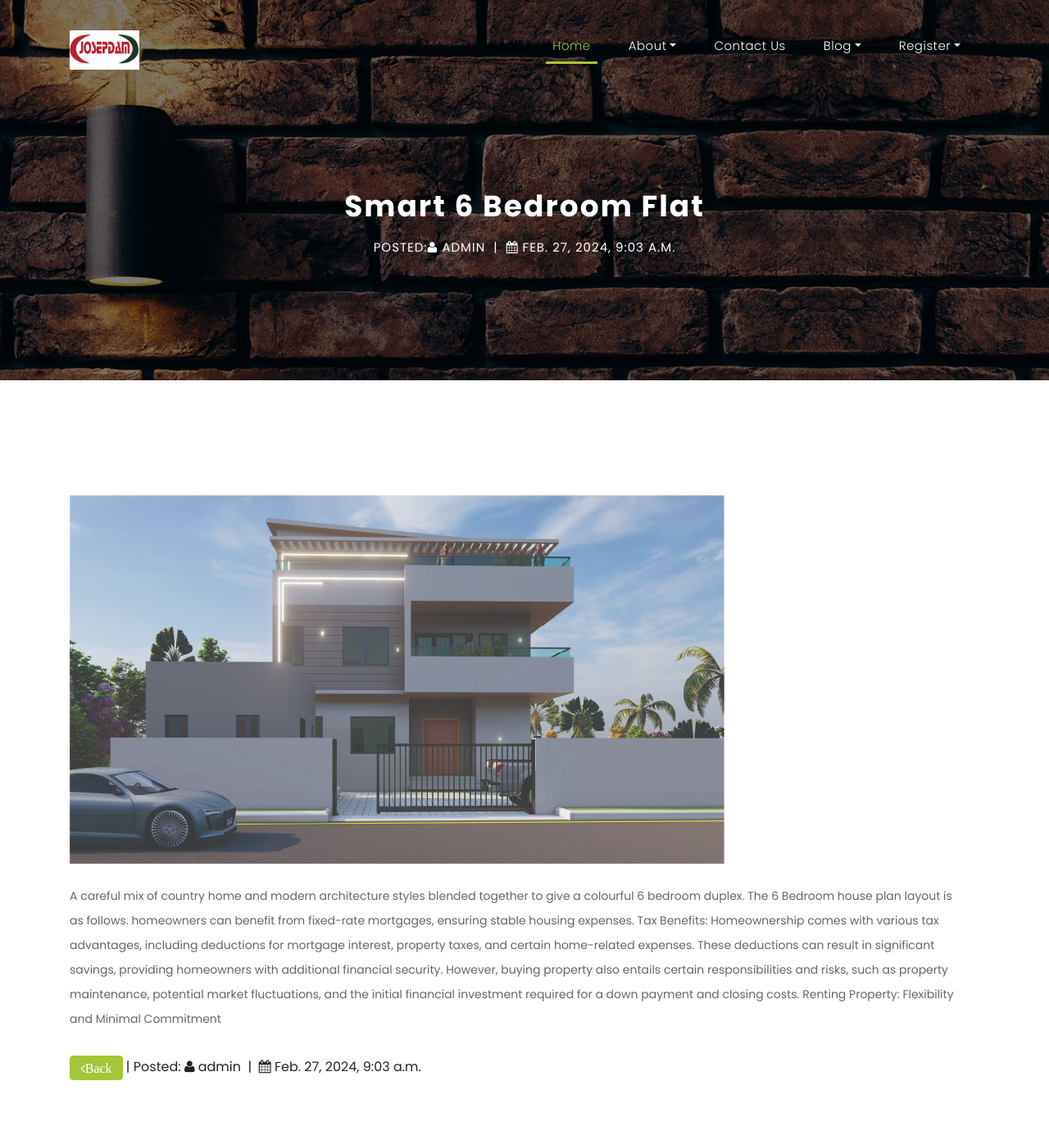
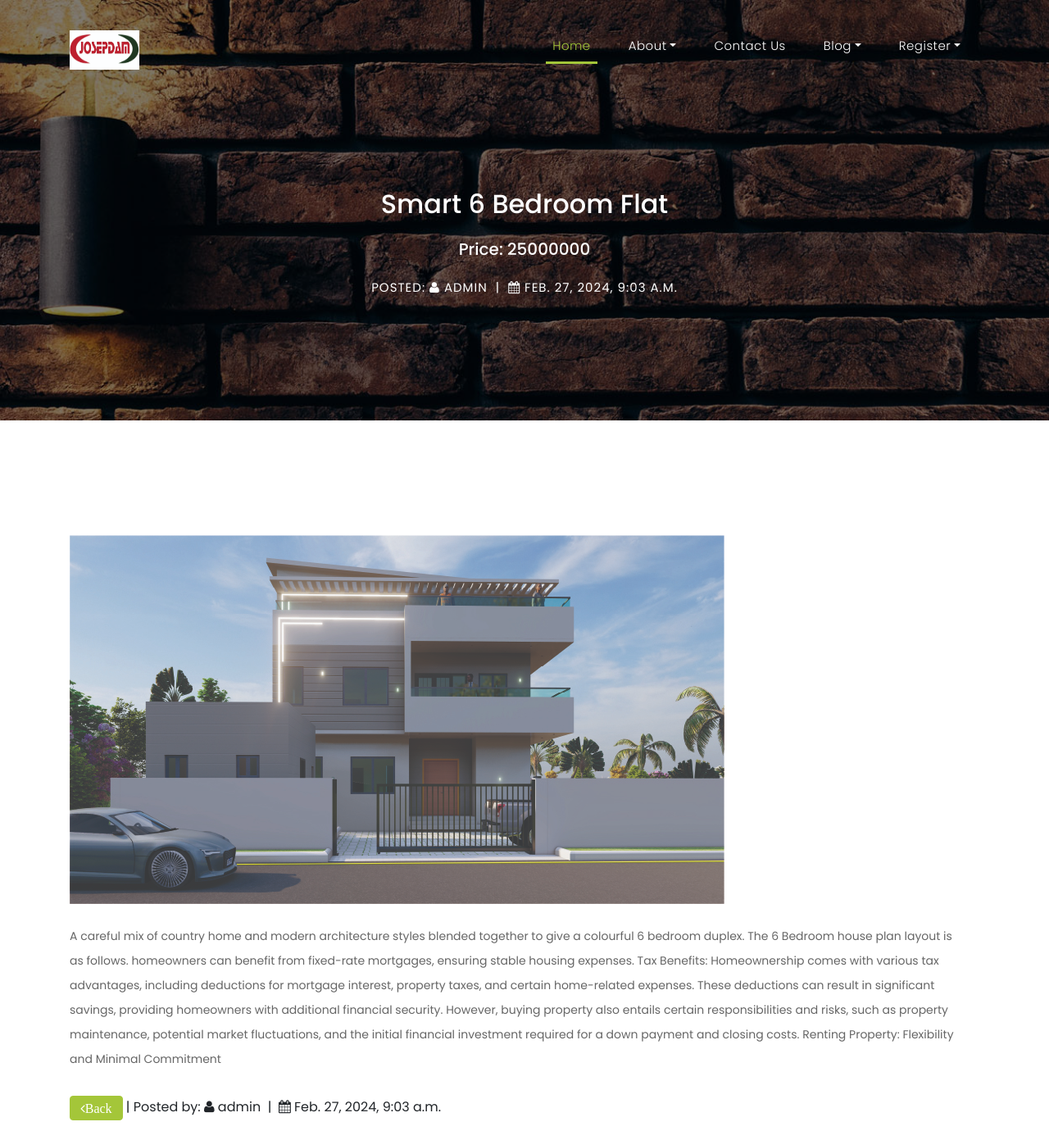
Before and after one commit to godwinumosen/josedamLit, a Django app: page /article_blog/4/ in a window 1280 px wide. Shown: the top 1391 px of the page at 82% size. Run offline with Django 5.2, Linux system fonts and the light colour scheme; data comes from the database, SQL or seed files in the repository; a map, chart or similar area stays blank; some libraries are stand-ins or nearby versions.

Commit message:
Added posted by admin into blog article and article details

```diff
--- a/templates/josep/article_detail.html
+++ b/templates/josep/article_detail.html
@@ -87,7 +87,7 @@
         <span>
            <a href="{% url 'home' %}" class="btn btn-primary"><i class="fa fa-angle-left">Back</i></a>
            <a href="{% url 'contact' %}" class="btn btn-primary"y"><small>Contact </small></a>
-            <small> Posted:&nbsp;|&nbsp; </small> {{ object.publish_date }} |
+            <small> Posted by:&nbsp;|&nbsp; </small> {{ object.publish_date }} |
         </span>
 
           {% if request.user.is_authenticated %}
--- a/templates/josep/blog_article_detail.html
+++ b/templates/josep/blog_article_detail.html
@@ -9,8 +9,9 @@
       <div class="container">
         <div class="row">
           <div class="col-md-12">
-            <h1>{{ object.title }}</h1>
-            <span>Posted:<i class="fa fa-user"></i> {{ object.author }} &nbsp;|&nbsp; <i class="fa fa-calendar"></i> {{ object.publish_date }}</span>
+            <h2>{{ object.title }}</h2><br>
+            <h5>Price: {{ object.price }}</h5><br>
+            <span>Posted: <i class="fa fa-user"></i> {{ object.author }} &nbsp;|&nbsp; <i class="fa fa-calendar"></i> {{ object.publish_date }}</span>
           </div>
         </div>
       </div>
@@ -29,7 +30,7 @@
             <p> {{ object.description |truncatechars:9000}} </p>
           </div>
           <span> <a href="{% url 'blog' %}" class="btn btn-primary"><i class="fa fa-angle-left">Back</i>
-              </a>&nbsp;| Posted: <i class="fa fa-user"></i> {{ object.author }} &nbsp;|&nbsp; <i class="fa fa-calendar"></i>
+              </a>&nbsp;| Posted by: <i class="fa fa-user"></i> {{ object.author }} &nbsp;|&nbsp; <i class="fa fa-calendar"></i>
              {{ object.publish_date }}</span>
         </div><br>
       </div>
```
Also changed, not shown: db.sqlite3.
